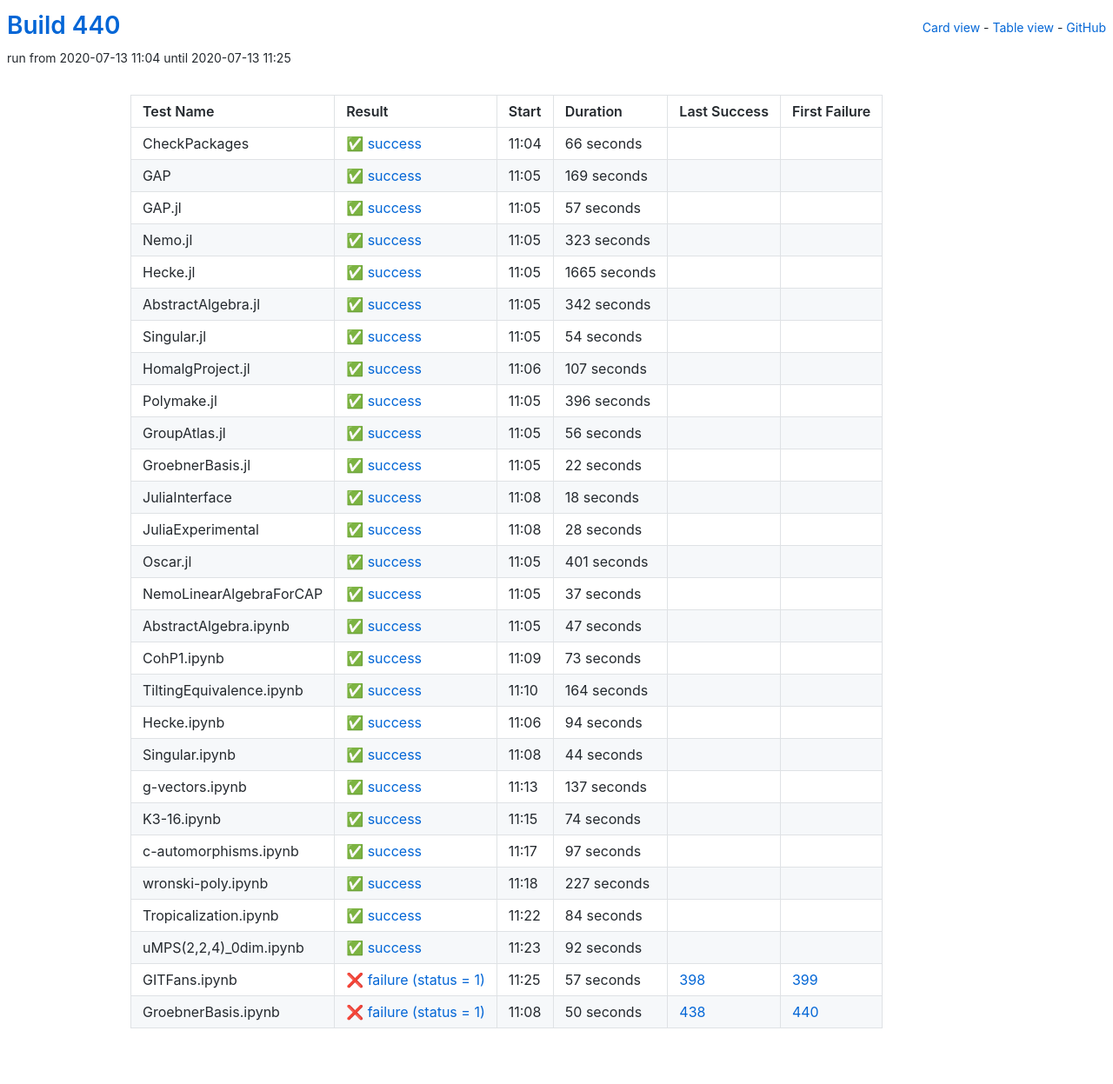
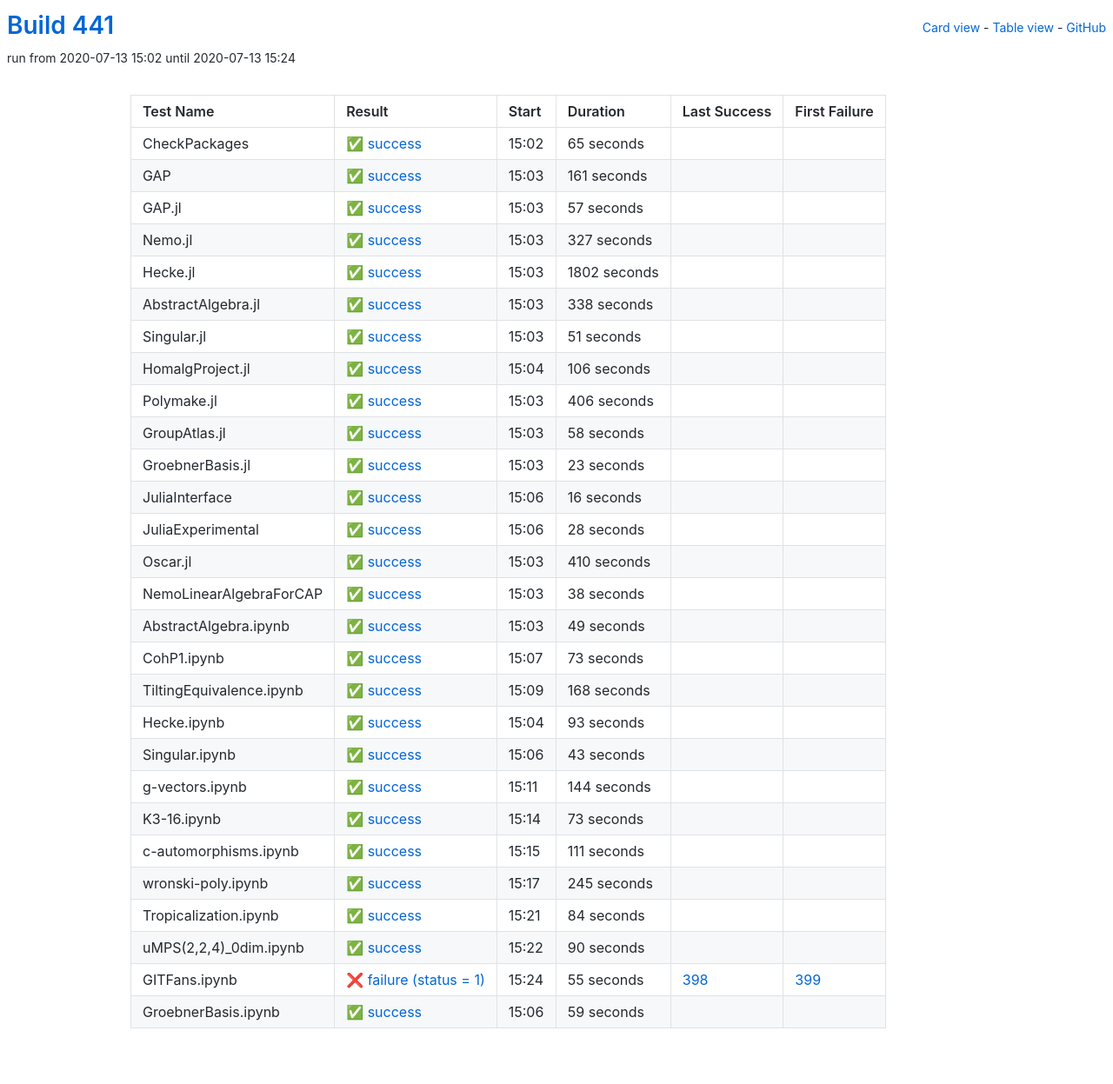
Before and after one commit to oscar-system/oscar-ci-status-stable, a Jekyll site: the page built from table.html, in a window 1280 px wide. Shown: the whole page at 87% size. Built offline with Jekyll 4.4.1, drawn with Linux system fonts in a browser that asks for light colours.

Commit message:
Build #441

```diff
--- a/_data/ci.yml
+++ b/_data/ci.yml
@@ -1,6 +1,6 @@
 ---
-build: 440
-build_url: https://oscarci.mathematik.uni-kl.de/job/oscar-stable/440/
+build: 441
+build_url: https://oscarci.mathematik.uni-kl.de/job/oscar-stable/441/
 job: oscar-stable
 organization: oscar-system
 repo: oscar-ci-status-stable
@@ -8,32 +8,32 @@ repourl: https://github.com/oscar-system/oscar-ci-status-stable
 tests:
 - name: CheckPackages
   id: checkpackages
-  log: https://oscarci.mathematik.uni-kl.de/job/oscar-stable/440/artifact/logs/build-440/CheckPackages.log
-  start: 2020-07-13 11:04
+  log: https://oscarci.mathematik.uni-kl.de/job/oscar-stable/441/artifact/logs/build-441/CheckPackages.log
+  start: 2020-07-13 15:02
   success: true
   exitcode: 0
   status: success
-  duration: 66
+  duration: 65
   last_success: false
   last_success_url:
   first_failure: false
   first_failure_url:
 - name: GAP
   id: gap
-  log: https://oscarci.mathematik.uni-kl.de/job/oscar-stable/440/artifact/logs/build-440/GAP.log
-  start: 2020-07-13 11:05
+  log: https://oscarci.mathematik.uni-kl.de/job/oscar-stable/441/artifact/logs/build-441/GAP.log
+  start: 2020-07-13 15:03
   success: true
   exitcode: 0
   status: success
-  duration: 169
+  duration: 161
   last_success: false
   last_success_url:
   first_failure: false
   first_failure_url:
 - name: GAP.jl
   id: gap-jl
-  log: https://oscarci.mathematik.uni-kl.de/job/oscar-stable/440/artifact/logs/build-440/GAP.jl.log
-  start: 2020-07-13 11:05
+  log: https://oscarci.mathematik.uni-kl.de/job/oscar-stable/441/artifact/logs/build-441/GAP.jl.log
+  start: 2020-07-13 15:03
   success: true
   exitcode: 0
   status: success
@@ -44,116 +44,116 @@ tests:
   first_failure_url:
 - name: Nemo.jl
   id: nemo-jl
-  log: https://oscarci.mathematik.uni-kl.de/job/oscar-stable/440/artifact/logs/build-440/Nemo.jl.log
-  start: 2020-07-13 11:05
+  log: https://oscarci.mathematik.uni-kl.de/job/oscar-stable/441/artifact/logs/build-441/Nemo.jl.log
+  start: 2020-07-13 15:03
   success: true
   exitcode: 0
   status: success
-  duration: 323
+  duration: 327
   last_success: false
   last_success_url:
   first_failure: false
   first_failure_url:
 - name: Hecke.jl
   id: hecke-jl
-  log: https://oscarci.mathematik.uni-kl.de/job/oscar-stable/440/artifact/logs/build-440/Hecke.jl.log
-  start: 2020-07-13 11:05
+  log: https://oscarci.mathematik.uni-kl.de/job/oscar-stable/441/artifact/logs/build-441/Hecke.jl.log
+  start: 2020-07-13 15:03
   success: true
   exitcode: 0
   status: success
-  duration: 1665
+  duration: 1802
   last_success: false
   last_success_url:
   first_failure: false
   first_failure_url:
 - name: AbstractAlgebra.jl
   id: abstractalgebra-jl
-  log: https://oscarci.mathematik.uni-kl.de/job/oscar-stable/440/artifact/logs/build-440/AbstractAlgebra.jl.log
-  start: 2020-07-13 11:05
+  log: https://oscarci.mathematik.uni-kl.de/job/oscar-stable/441/artifact/logs/build-441/AbstractAlgebra.jl.log
+  start: 2020-07-13 15:03
   success: true
   exitcode: 0
   status: success
-  duration: 342
+  duration: 338
   last_success: false
   last_success_url:
   first_failure: false
   first_failure_url:
 - name: Singular.jl
   id: singular-jl
-  log: https://oscarci.mathematik.uni-kl.de/job/oscar-stable/440/artifact/logs/build-440/Singular.jl.log
-  start: 2020-07-13 11:05
+  log: https://oscarci.mathematik.uni-kl.de/job/oscar-stable/441/artifact/logs/build-441/Singular.jl.log
+  start: 2020-07-13 15:03
   success: true
   exitcode: 0
   status: success
-  duration: 54
+  duration: 51
   last_success: false
   last_success_url:
   first_failure: false
   first_failure_url:
 - name: HomalgProject.jl
   id: homalgproject-jl
-  log: https://oscarci.mathematik.uni-kl.de/job/oscar-stable/440/artifact/logs/build-440/HomalgProject.jl.log
-  start: 2020-07-13 11:06
+  log: https://oscarci.mathematik.uni-kl.de/job/oscar-stable/441/artifact/logs/build-441/HomalgProject.jl.log
+  start: 2020-07-13 15:04
   success: true
   exitcode: 0
   status: success
-  duration: 107
+  duration: 106
   last_success: false
   last_success_url:
   first_failure: false
   first_failure_url:
 - name: Polymake.jl
   id: polymake-jl
-  log: https://oscarci.mathematik.uni-kl.de/job/oscar-stable/440/artifact/logs/build-440/Polymake.jl.log
-  start: 2020-07-13 11:05
+  log: https://oscarci.mathematik.uni-kl.de/job/oscar-stable/441/artifact/logs/build-441/Polymake.jl.log
+  start: 2020-07-13 15:03
   success: true
   exitcode: 0
   status: success
-  duration: 396
+  duration: 406
   last_success: false
   last_success_url:
   first_failure: false
   first_failure_url:
 - name: GroupAtlas.jl
   id: groupatlas-jl
-  log: https://oscarci.mathematik.uni-kl.de/job/oscar-stable/440/artifact/logs/build-440/GroupAtlas.jl.log
-  start: 2020-07-13 11:05
+  log: https://oscarci.mathematik.uni-kl.de/job/oscar-stable/441/artifact/logs/build-441/GroupAtlas.jl.log
+  start: 2020-07-13 15:03
   success: true
   exitcode: 0
   status: success
-  duration: 56
+  duration: 58
   last_success: false
   last_success_url:
   first_failure: false
   first_failure_url:
 - name: GroebnerBasis.jl
   id: groebnerbasis-jl
-  log: https://oscarci.mathematik.uni-kl.de/job/oscar-stable/440/artifact/logs/build-440/GroebnerBasis.jl.log
-  start: 2020-07-13 11:05
+  log: https://oscarci.mathematik.uni-kl.de/job/oscar-stable/441/artifact/logs/build-441/GroebnerBasis.jl.log
+  start: 2020-07-13 15:03
   success: true
   exitcode: 0
   status: success
-  duration: 22
+  duration: 23
   last_success: false
   last_success_url:
   first_failure: false
   first_failure_url:
 - name: JuliaInterface
   id: juliainterface
-  log: https://oscarci.mathematik.uni-kl.de/job/oscar-stable/440/artifact/logs/build-440/JuliaInterface.log
-  start: 2020-07-13 11:08
+  log: https://oscarci.mathematik.uni-kl.de/job/oscar-stable/441/artifact/logs/build-441/JuliaInterface.log
+  start: 2020-07-13 15:06
   success: true
   exitcode: 0
   status: success
-  duration: 18
+  duration: 16
   last_success: false
   last_success_url:
   first_failure: false
   first_failure_url:
 - name: JuliaExperimental
   id: juliaexperimental
-  log: https://oscarci.mathematik.uni-kl.de/job/oscar-stable/440/artifact/logs/build-440/JuliaExperimental.log
-  start: 2020-07-13 11:08
+  log: https://oscarci.mathematik.uni-kl.de/job/oscar-stable/441/artifact/logs/build-441/JuliaExperimental.log
+  start: 2020-07-13 15:06
   success: true
   exitcode: 0
   status: success
@@ -164,44 +164,44 @@ tests:
   first_failure_url:
 - name: Oscar.jl
   id: oscar-jl
-  log: https://oscarci.mathematik.uni-kl.de/job/oscar-stable/440/artifact/logs/build-440/Oscar.jl.log
-  start: 2020-07-13 11:05
+  log: https://oscarci.mathematik.uni-kl.de/job/oscar-stable/441/artifact/logs/build-441/Oscar.jl.log
+  start: 2020-07-13 15:03
   success: true
   exitcode: 0
   status: success
-  duration: 401
+  duration: 410
   last_success: false
   last_success_url:
   first_failure: false
   first_failure_url:
 - name: NemoLinearAlgebraForCAP
   id: nemolinearalgebraforcap
-  log: https://oscarci.mathematik.uni-kl.de/job/oscar-stable/440/artifact/logs/build-440/NemoLinearAlgebraForCAP.log
-  start: 2020-07-13 11:05
+  log: https://oscarci.mathematik.uni-kl.de/job/oscar-stable/441/artifact/logs/build-441/NemoLinearAlgebraForCAP.log
+  start: 2020-07-13 15:03
   success: true
   exitcode: 0
   status: success
-  duration: 37
+  duration: 38
   last_success: false
   last_success_url:
   first_failure: false
   first_failure_url:
 - name: AbstractAlgebra.ipynb
   id: abstractalgebra-ipynb
-  log: https://oscarci.mathematik.uni-kl.de/job/oscar-stable/440/artifact/logs/build-440/AbstractAlgebra.ipynb.log
-  start: 2020-07-13 11:05
+  log: https://oscarci.mathematik.uni-kl.de/job/oscar-stable/441/artifact/logs/build-441/AbstractAlgebra.ipynb.log
+  start: 2020-07-13 15:03
   success: true
   exitcode: 0
   status: success
-  duration: 47
+  duration: 49
   last_success: false
   last_success_url:
   first_failure: false
   first_failure_url:
 - name: CohP1.ipynb
   id: cohp1-ipynb
-  log: https://oscarci.mathematik.uni-kl.de/job/oscar-stable/440/artifact/logs/build-440/CohP1.ipynb.log
-  start: 2020-07-13 11:09
+  log: https://oscarci.mathematik.uni-kl.de/job/oscar-stable/441/artifact/logs/build-441/CohP1.ipynb.log
+  start: 2020-07-13 15:07
   success: true
   exitcode: 0
   status: success
@@ -212,92 +212,92 @@ tests:
   first_failure_url:
 - name: TiltingEquivalence.ipynb
   id: tiltingequivalence-ipynb
-  log: https://oscarci.mathematik.uni-kl.de/job/oscar-stable/440/artifact/logs/build-440/TiltingEquivalence.ipynb.log
-  start: 2020-07-13 11:10
+  log: https://oscarci.mathematik.uni-kl.de/job/oscar-stable/441/artifact/logs/build-441/TiltingEquivalence.ipynb.log
+  start: 2020-07-13 15:09
   success: true
   exitcode: 0
   status: success
-  duration: 164
+  duration: 168
   last_success: false
   last_success_url:
   first_failure: false
   first_failure_url:
 - name: Hecke.ipynb
   id: hecke-ipynb
-  log: https://oscarci.mathematik.uni-kl.de/job/oscar-stable/440/artifact/logs/build-440/Hecke.ipynb.log
-  start: 2020-07-13 11:06
+  log: https://oscarci.mathematik.uni-kl.de/job/oscar-stable/441/artifact/logs/build-441/Hecke.ipynb.log
+  start: 2020-07-13 15:04
   success: true
   exitcode: 0
   status: success
-  duration: 94
+  duration: 93
   last_success: false
   last_success_url:
   first_failure: false
   first_failure_url:
 - name: Singular.ipynb
   id: singular-ipynb
-  log: https://oscarci.mathematik.uni-kl.de/job/oscar-stable/440/artifact/logs/build-440/Singular.ipynb.log
-  start: 2020-07-13 11:08
+  log: https://oscarci.mathematik.uni-kl.de/job/oscar-stable/441/artifact/logs/build-441/Singular.ipynb.log
+  start: 2020-07-13 15:06
   success: true
   exitcode: 0
   status: success
-  duration: 44
+  duration: 43
   last_success: false
   last_success_url:
   first_failure: false
   first_failure_url:
 - name: g-vectors.ipynb
   id: g-vectors-ipynb
-  log: https://oscarci.mathematik.uni-kl.de/job/oscar-stable/440/artifact/logs/build-440/g-vectors.ipynb.log
-  start: 2020-07-13 11:13
+  log: https://oscarci.mathematik.uni-kl.de/job/oscar-stable/441/artifact/logs/build-441/g-vectors.ipynb.log
+  start: 2020-07-13 15:11
   success: true
   exitcode: 0
   status: success
-  duration: 137
+  duration: 144
   last_success: false
   last_success_url:
   first_failure: false
   first_failure_url:
 - name: K3-16.ipynb
   id: k3-16-ipynb
-  log: https://oscarci.mathematik.uni-kl.de/job/oscar-stable/440/artifact/logs/build-440/K3-16.ipynb.log
-  start: 2020-07-13 11:15
+  log: https://oscarci.mathematik.uni-kl.de/job/oscar-stable/441/artifact/logs/build-441/K3-16.ipynb.log
+  start: 2020-07-13 15:14
   success: true
   exitcode: 0
   status: success
-  duration: 74
+  duration: 73
   last_success: false
   last_success_url:
   first_failure: false
   first_failure_url:
 - name: c-automorphisms.ipynb
   id: c-automorphisms-ipynb
-  log: https://oscarci.mathematik.uni-kl.de/job/oscar-stable/440/artifact/logs/build-440/c-automorphisms.ipynb.log
-  start: 2020-07-13 11:17
+  log: https://oscarci.mathematik.uni-kl.de/job/oscar-stable/441/artifact/logs/build-441/c-automorphisms.ipynb.log
+  start: 2020-07-13 15:15
   success: true
   exitcode: 0
   status: success
-  duration: 97
+  duration: 111
   last_success: false
   last_success_url:
   first_failure: false
   first_failure_url:
 - name: wronski-poly.ipynb
   id: wronski-poly-ipynb
-  log: https://oscarci.mathematik.uni-kl.de/job/oscar-stable/440/artifact/logs/build-440/wronski-poly.ipynb.log
-  start: 2020-07-13 11:18
+  log: https://oscarci.mathematik.uni-kl.de/job/oscar-stable/441/artifact/logs/build-441/wronski-poly.ipynb.log
+  start: 2020-07-13 15:17
   success: true
   exitcode: 0
   status: success
-  duration: 227
+  duration: 245
   last_success: false
   last_success_url:
   first_failure: false
   first_failure_url:
 - name: Tropicalization.ipynb
   id: tropicalization-ipynb
-  log: https://oscarci.mathematik.uni-kl.de/job/oscar-stable/440/artifact/logs/build-440/Tropicalization.ipynb.log
-  start: 2020-07-13 11:22
+  log: https://oscarci.mathematik.uni-kl.de/job/oscar-stable/441/artifact/logs/build-441/Tropicalization.ipynb.log
+  start: 2020-07-13 15:21
   success: true
   exitcode: 0
   status: success
@@ -308,37 +308,37 @@ tests:
   first_failure_url:
 - name: uMPS(2,2,4)_0dim.ipynb
   id: umps-2-2-4-0dim-ipynb
-  log: https://oscarci.mathematik.uni-kl.de/job/oscar-stable/440/artifact/logs/build-440/uMPS-2-2-4-_0dim.ipynb.log
-  start: 2020-07-13 11:23
+  log: https://oscarci.mathematik.uni-kl.de/job/oscar-stable/441/artifact/logs/build-441/uMPS-2-2-4-_0dim.ipynb.log
+  start: 2020-07-13 15:22
   success: true
   exitcode: 0
   status: success
-  duration: 92
+  duration: 90
   last_success: false
   last_success_url:
   first_failure: false
   first_failure_url:
 - name: GITFans.ipynb
   id: gitfans-ipynb
-  log: https://oscarci.mathematik.uni-kl.de/job/oscar-stable/440/artifact/logs/build-440/GITFans.ipynb.log
-  start: 2020-07-13 11:25
+  log: https://oscarci.mathematik.uni-kl.de/job/oscar-stable/441/artifact/logs/build-441/GITFans.ipynb.log
+  start: 2020-07-13 15:24
   success: false
   exitcode: 1
   status: failure
-  duration: 57
+  duration: 55
   last_success: 398
   last_success_url: https://oscarci.mathematik.uni-kl.de/job/oscar-stable/398/
   first_failure: 399
   first_failure_url: https://oscarci.mathematik.uni-kl.de/job/oscar-stable/399/
 - name: GroebnerBasis.ipynb
   id: groebnerbasis-ipynb
-  log: https://oscarci.mathematik.uni-kl.de/job/oscar-stable/440/artifact/logs/build-440/GroebnerBasis.ipynb.log
-  start: 2020-07-13 11:08
-  success: false
-  exitcode: 1
-  status: failure
-  duration: 50
-  last_success: 438
-  last_success_url: https://oscarci.mathematik.uni-kl.de/job/oscar-stable/438/
-  first_failure: 440
-  first_failure_url: https://oscarci.mathematik.uni-kl.de/job/oscar-stable/440/
+  log: https://oscarci.mathematik.uni-kl.de/job/oscar-stable/441/artifact/logs/build-441/GroebnerBasis.ipynb.log
+  start: 2020-07-13 15:06
+  success: true
+  exitcode: 0
+  status: success
+  duration: 59
+  last_success: false
+  last_success_url:
+  first_failure: false
+  first_failure_url:
```
Also changed, not shown: README.md.
